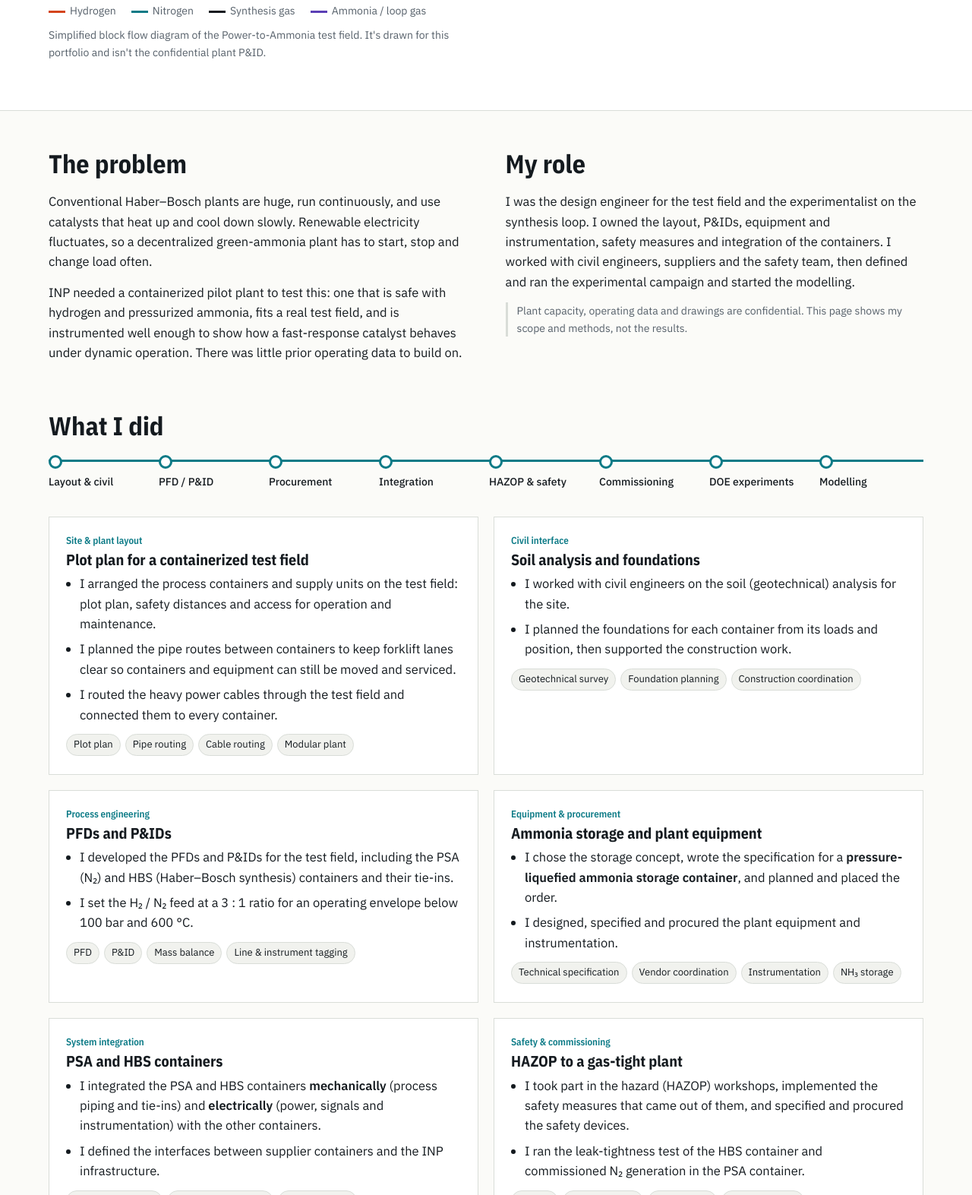
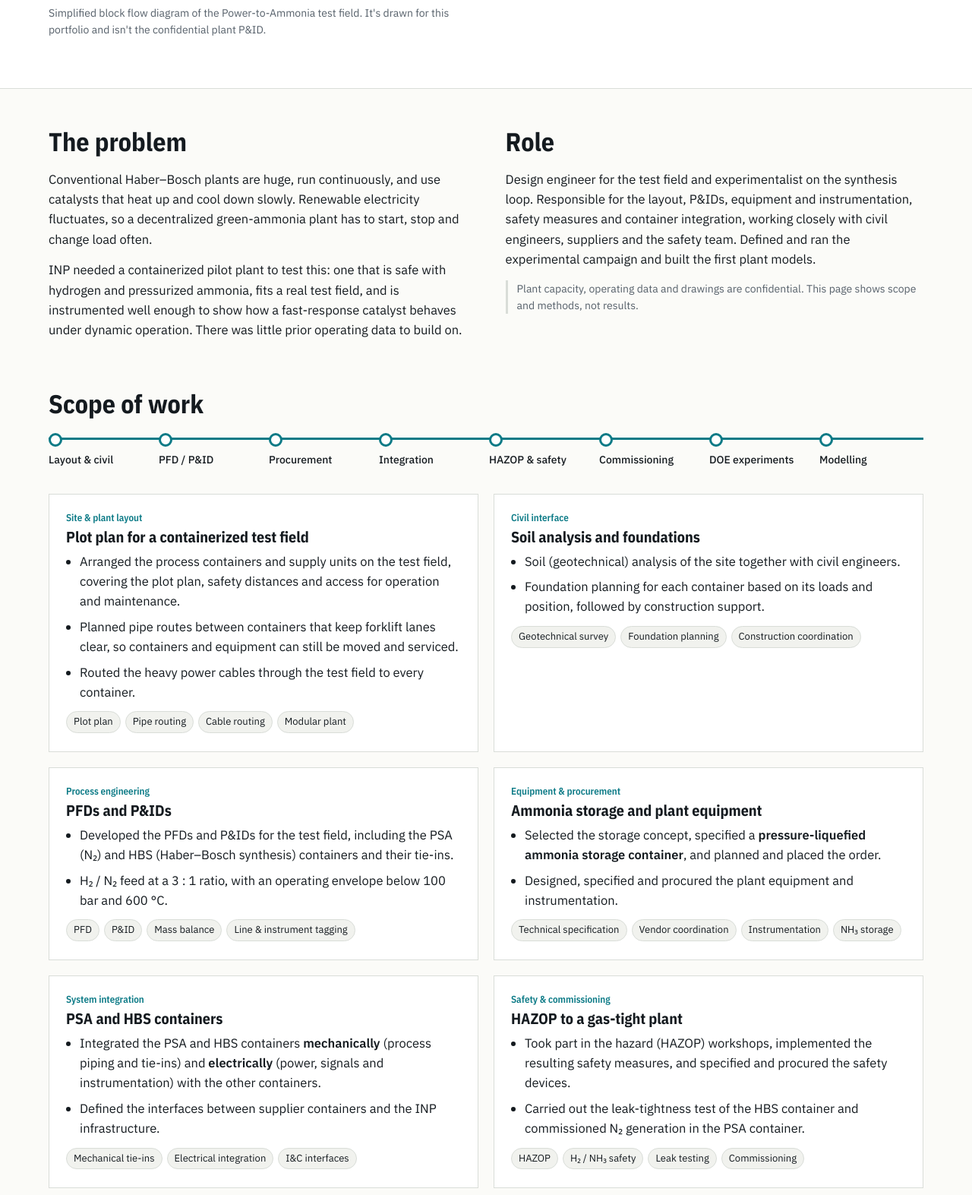
Before and after one commit to nitin14999/Nitin_Mahankali, a plain HTML site: page projects/power-to-ammonia.html in a window 1280 px wide. Shown: the part 1227-2800 px from the top of the page at 76% size. Drawn offline with nearby package versions, Linux system fonts and the light colour scheme.

Commit message:
Update power-to-ammonia.html

```diff
--- a/projects/power-to-ammonia.html
+++ b/projects/power-to-ammonia.html
@@ -8,10 +8,16 @@
 <link rel="preconnect" href="https://fonts.googleapis.com">
 <link href="https://fonts.googleapis.com/css2?family=IBM+Plex+Sans+Condensed:wght@600;700&family=IBM+Plex+Sans:wght@400;500;600&display=swap" rel="stylesheet">
 <style>
+/* VOICE: a confident engineering case study, factual, first person, no fluff.
+   IDEA: a process engineering drawing sheet: line colours, title block, tag labels.
+   PICTURE: the pilot-plant process loop drawn as a live block flow diagram with gas moving through it.
+   COLOUR and TYPE: drawing-paper white, ink, H2 vermilion, N2 teal, NH3 violet; IBM Plex Sans Condensed + Plex Sans.
+   LAYOUT: headline + key figures, then the diagram full width, then phases, decisions, story, model, skills. */
 :root{color-scheme:light dark;
 --bg:light-dark(#fbfbf8,#0f1418);--paper:light-dark(#ffffff,#151c21);--ink:light-dark(#141a1f,#e9edef);
 --mute:light-dark(#56606a,#9aa6ae);--rule:light-dark(#d9ddd8,#2a343b);
 --h2:light-dark(#d4441c,#ff7a52);--n2:light-dark(#0b7a86,#4cc6d1);--nh3:light-dark(#5b3fb5,#a993ff);--soft:light-dark(#f1f2ee,#1b2329)}
+:root[data-theme=light]{color-scheme:light}:root[data-theme=dark]{color-scheme:dark}
 *{box-sizing:border-box;min-width:0}
 body{margin:0;background:var(--bg);color:var(--ink);font:16.5px/1.6 "IBM Plex Sans",system-ui,sans-serif;overflow-x:clip}
 h1,h2,h3{font-family:"IBM Plex Sans Condensed","IBM Plex Sans",sans-serif;line-height:1.08;text-wrap:balance;margin:0}
@@ -80,7 +86,7 @@ footer{padding:30px max(5vw,16px);border-top:1px solid var(--rule);color:var(--m
 <body>
 <nav>
 <a class="logo" href="https://nitin14999.github.io/Nitin_Mahankali/">NM</a>
-<a href="#work">My work</a><a href="#decisions">Decisions</a><a href="#experiments">Experiments</a><a href="#modelling">Modelling</a>
+<a href="#work">Scope</a><a href="#decisions">Decisions</a><a href="#experiments">Experiments</a><a href="#modelling">Modelling</a>
 <a href="https://nitin14999.github.io/Nitin_Mahankali/#projects">All projects</a>
 </nav>
 
@@ -88,7 +94,7 @@ footer{padding:30px max(5vw,16px);border-top:1px solid var(--rule);color:var(--m
 <div class="wrap">
 <div class="kicker">Case study · INP Greifswald · Research Scientist · 2024 – present</div>
 <h1>Designing and integrating a containerized Power-to-Ammonia pilot plant</h1>
-<p class="lede">I took the Power-to-Ammonia test field from an empty site to a running experimental plant. I did the plot plan, foundations and pipe and cable routing, wrote the P&amp;IDs, specified and procured the ammonia storage, integrated the PSA and Haber–Bosch synthesis containers, and commissioned the plant. I'm now running dynamic synthesis experiments and building a plant-level model from them.</p>
+<p class="lede">From an empty site to a running experimental plant: plot plan, foundations, pipe and cable routing, P&amp;IDs, ammonia storage, integration of the PSA and Haber–Bosch synthesis containers, and commissioning. Dynamic synthesis experiments and plant-level modelling are now under way.</p>
 <div class="figs">
 <div><b>&lt;100 bar</b><span>synthesis pressure range</span></div>
 <div><b>&lt;600 °C</b><span>reactor temperature range</span></div>
@@ -101,21 +107,26 @@ footer{padding:30px max(5vw,16px);border-top:1px solid var(--rule);color:var(--m
 <section class="band paper" aria-label="Process overview">
 <div class="wrap">
 <div class="scroll"><div class="diagram">
-<svg viewBox="0 0 960 420" role="img" aria-label="Block flow diagram of the Power-to-Ammonia test field">
+<svg viewBox="0 0 960 420" role="img" aria-label="Block flow diagram: H2 supply and PSA nitrogen mix at 3 to 1, are compressed, react in the HBS container with two reactors and an internal heat exchanger, ammonia is separated into pressure-liquefied storage, unreacted gas is recycled">
+<defs><marker id="ah" viewBox="0 0 10 10" refX="8" refY="5" markerWidth="7" markerHeight="7" orient="auto"><path d="M0 0L10 5L0 10z" fill="currentColor"/></marker></defs>
 <g font-family="IBM Plex Sans, sans-serif" font-size="14" fill="var(--ink)">
+<!-- recycle -->
 <path class="flow" d="M840 150V40H340V105" fill="none" stroke="var(--nh3)" stroke-width="3" opacity=".6"/>
 <text x="590" y="30" text-anchor="middle" fill="var(--mute)" font-size="13">Recycle of unreacted H₂ / N₂</text>
+<!-- H2 -->
 <rect x="90" y="65" width="160" height="80" rx="4" fill="var(--soft)" stroke="var(--ink)" stroke-width="1.5"/>
 <text x="170" y="100" text-anchor="middle" font-weight="600">H₂ supply</text>
 <text x="170" y="120" text-anchor="middle" fill="var(--mute)" font-size="13">from electrolysis</text>
 <path class="flow" d="M250 105H340V190" fill="none" stroke="var(--h2)" stroke-width="3.5"/>
 <circle cx="340" cy="105" r="5" fill="var(--ink)"/>
+<!-- Air / PSA -->
 <path class="flow" d="M28 300H90" fill="none" stroke="var(--mute)" stroke-width="3"/>
 <text x="30" y="288" fill="var(--mute)" font-size="13">Air</text>
 <rect x="90" y="255" width="160" height="90" rx="4" fill="var(--paper)" stroke="var(--n2)" stroke-width="2.5"/>
 <text x="170" y="292" text-anchor="middle" font-weight="600">PSA container</text>
 <text x="170" y="312" text-anchor="middle" fill="var(--mute)" font-size="13">N₂ generation</text>
 <path class="flow" d="M250 300H340V220" fill="none" stroke="var(--n2)" stroke-width="3.5"/>
+<!-- mixer / compressor -->
 <circle cx="340" cy="205" r="15" fill="var(--paper)" stroke="var(--ink)" stroke-width="2"/>
 <text x="340" y="250" text-anchor="middle" font-size="13" fill="var(--mute)">3 : 1</text>
 <path class="flow" d="M355 205H400" fill="none" stroke="var(--ink)" stroke-width="3.5"/>
@@ -123,6 +134,7 @@ footer{padding:30px max(5vw,16px);border-top:1px solid var(--rule);color:var(--m
 <path d="M404 196L432 199M404 214L432 211" stroke="var(--ink)" stroke-width="1.5"/>
 <text x="418" y="250" text-anchor="middle" font-size="13" fill="var(--mute)">compression</text>
 <path class="flow" d="M436 205H492" fill="none" stroke="var(--ink)" stroke-width="3.5"/>
+<!-- HBS -->
 <rect x="492" y="95" width="256" height="220" rx="4" fill="var(--paper)" stroke="var(--nh3)" stroke-width="2.5"/>
 <text x="620" y="122" text-anchor="middle" font-weight="600">HBS container</text>
 <rect x="516" y="140" width="48" height="140" rx="20" fill="var(--soft)" stroke="var(--ink)" stroke-width="1.5"/>
@@ -133,10 +145,12 @@ footer{padding:30px max(5vw,16px);border-top:1px solid var(--rule);color:var(--m
 <polyline points="672,205 680,190 690,220 700,190 710,220 720,205" fill="none" stroke="var(--h2)" stroke-width="2"/>
 <text x="696" y="300" text-anchor="middle" font-size="12" fill="var(--mute)">internal HX</text>
 <path class="flow" d="M720 205H780" fill="none" stroke="var(--nh3)" stroke-width="3.5"/>
+<!-- separator -->
 <rect x="780" y="150" width="120" height="100" rx="4" fill="var(--paper)" stroke="var(--ink)" stroke-width="1.5"/>
 <text x="840" y="195" text-anchor="middle" font-weight="600">Condenser /</text>
 <text x="840" y="214" text-anchor="middle" font-weight="600">separator</text>
 <path class="flow" d="M840 250V310" fill="none" stroke="var(--nh3)" stroke-width="3.5"/>
+<!-- storage -->
 <rect x="760" y="310" width="170" height="80" rx="4" fill="var(--soft)" stroke="var(--nh3)" stroke-width="2.5"/>
 <text x="845" y="345" text-anchor="middle" font-weight="600">NH₃ storage container</text>
 <text x="845" y="365" text-anchor="middle" fill="var(--mute)" font-size="13">pressure-liquefied</text>
@@ -156,49 +170,49 @@ footer{padding:30px max(5vw,16px);border-top:1px solid var(--rule);color:var(--m
 <p>INP needed a containerized pilot plant to test this: one that is safe with hydrogen and pressurized ammonia, fits a real test field, and is instrumented well enough to show how a fast-response catalyst behaves under dynamic operation. There was little prior operating data to build on.</p>
 </div>
 <div>
-<h2>My role</h2>
-<p>I was the design engineer for the test field and the experimentalist on the synthesis loop. I owned the layout, P&amp;IDs, equipment and instrumentation, safety measures and integration of the containers. I worked with civil engineers, suppliers and the safety team, then defined and ran the experimental campaign and started the modelling.</p>
-<p class="note">Plant capacity, operating data and drawings are confidential. This page shows my scope and methods, not the results.</p>
+<h2>Role</h2>
+<p>Design engineer for the test field and experimentalist on the synthesis loop. Responsible for the layout, P&amp;IDs, equipment and instrumentation, safety measures and container integration, working closely with civil engineers, suppliers and the safety team. Defined and ran the experimental campaign and built the first plant models.</p>
+<p class="note">Plant capacity, operating data and drawings are confidential. This page shows scope and methods, not results.</p>
 </div>
 </div>
 </section>
 
 <section class="band reveal" id="work" style="padding-top:0">
 <div class="wrap">
-<h2>What I did</h2>
+<h2>Scope of work</h2>
 <div class="timeline" id="tl">
 <div>Layout &amp; civil</div><div>PFD / P&amp;ID</div><div>Procurement</div><div>Integration</div><div>HAZOP &amp; safety</div><div>Commissioning</div><div>DOE experiments</div><div>Modelling</div>
 </div>
 <div class="phases" style="margin-top:34px">
 <div class="phase reveal"><div class="tag">Site &amp; plant layout</div><h3>Plot plan for a containerized test field</h3>
-<ul><li>I arranged the process containers and supply units on the test field: plot plan, safety distances and access for operation and maintenance.</li>
-<li>I planned the pipe routes between containers to keep forklift lanes clear so containers and equipment can still be moved and serviced.</li>
-<li>I routed the heavy power cables through the test field and connected them to every container.</li></ul>
+<ul><li>Arranged the process containers and supply units on the test field, covering the plot plan, safety distances and access for operation and maintenance.</li>
+<li>Planned pipe routes between containers that keep forklift lanes clear, so containers and equipment can still be moved and serviced.</li>
+<li>Routed the heavy power cables through the test field to every container.</li></ul>
 <div class="kw"><span>Plot plan</span><span>Pipe routing</span><span>Cable routing</span><span>Modular plant</span></div></div>
 
 <div class="phase reveal"><div class="tag">Civil interface</div><h3>Soil analysis and foundations</h3>
-<ul><li>I worked with civil engineers on the soil (geotechnical) analysis for the site.</li>
-<li>I planned the foundations for each container from its loads and position, then supported the construction work.</li></ul>
+<ul><li>Soil (geotechnical) analysis of the site together with civil engineers.</li>
+<li>Foundation planning for each container based on its loads and position, followed by construction support.</li></ul>
 <div class="kw"><span>Geotechnical survey</span><span>Foundation planning</span><span>Construction coordination</span></div></div>
 
 <div class="phase reveal"><div class="tag">Process engineering</div><h3>PFDs and P&amp;IDs</h3>
-<ul><li>I developed the PFDs and P&amp;IDs for the test field, including the PSA (N₂) and HBS (Haber–Bosch synthesis) containers and their tie-ins.</li>
-<li>I set the H₂ / N₂ feed at a 3 : 1 ratio for an operating envelope below 100 bar and 600 °C.</li></ul>
+<ul><li>Developed the PFDs and P&amp;IDs for the test field, including the PSA (N₂) and HBS (Haber–Bosch synthesis) containers and their tie-ins.</li>
+<li>H₂ / N₂ feed at a 3 : 1 ratio, with an operating envelope below 100 bar and 600 °C.</li></ul>
 <div class="kw"><span>PFD</span><span>P&amp;ID</span><span>Mass balance</span><span>Line &amp; instrument tagging</span></div></div>
 
 <div class="phase reveal"><div class="tag">Equipment &amp; procurement</div><h3>Ammonia storage and plant equipment</h3>
-<ul><li>I chose the storage concept, wrote the specification for a <strong>pressure-liquefied ammonia storage container</strong>, and planned and placed the order.</li>
-<li>I designed, specified and procured the plant equipment and instrumentation.</li></ul>
+<ul><li>Selected the storage concept, specified a <strong>pressure-liquefied ammonia storage container</strong>, and planned and placed the order.</li>
+<li>Designed, specified and procured the plant equipment and instrumentation.</li></ul>
 <div class="kw"><span>Technical specification</span><span>Vendor coordination</span><span>Instrumentation</span><span>NH₃ storage</span></div></div>
 
 <div class="phase reveal"><div class="tag">System integration</div><h3>PSA and HBS containers</h3>
-<ul><li>I integrated the PSA and HBS containers <strong>mechanically</strong> (process piping and tie-ins) and <strong>electrically</strong> (power, signals and instrumentation) with the other containers.</li>
-<li>I defined the interfaces between supplier containers and the INP infrastructure.</li></ul>
+<ul><li>Integrated the PSA and HBS containers <strong>mechanically</strong> (process piping and tie-ins) and <strong>electrically</strong> (power, signals and instrumentation) with the other containers.</li>
+<li>Defined the interfaces between supplier containers and the INP infrastructure.</li></ul>
 <div class="kw"><span>Mechanical tie-ins</span><span>Electrical integration</span><span>I&amp;C interfaces</span></div></div>
 
 <div class="phase reveal"><div class="tag">Safety &amp; commissioning</div><h3>HAZOP to a gas-tight plant</h3>
-<ul><li>I took part in the hazard (HAZOP) workshops, implemented the safety measures that came out of them, and specified and procured the safety devices.</li>
-<li>I ran the leak-tightness test of the HBS container and commissioned N₂ generation in the PSA container.</li></ul>
+<ul><li>Took part in the hazard (HAZOP) workshops, implemented the resulting safety measures, and specified and procured the safety devices.</li>
+<li>Carried out the leak-tightness test of the HBS container and commissioned N₂ generation in the PSA container.</li></ul>
 <div class="kw"><span>HAZOP</span><span>H₂ / NH₃ safety</span><span>Leak testing</span><span>Commissioning</span></div></div>
 </div>
 </div>
@@ -218,7 +232,7 @@ footer{padding:30px max(5vw,16px);border-top:1px solid var(--rule);color:var(--m
 <section class="band reveal" id="experiments">
 <div class="wrap">
 <h2>Dynamic Haber–Bosch experiments</h2>
-<p>The catalyst heats up and cools down much faster than conventional ammonia-synthesis catalysts, which is what makes flexible operation possible. I designed the campaign to measure that dynamic behaviour.</p>
+<p>The catalyst heats up and cools down much faster than conventional ammonia-synthesis catalysts, which is what makes flexible operation possible. The experimental campaign is designed to measure exactly this dynamic behaviour.</p>
 <div class="doe" style="margin-top:22px">
 <div class="col">
 <div>Pressure<small>below 100 bar</small></div>
@@ -234,7 +248,7 @@ footer{padding:30px max(5vw,16px);border-top:1px solid var(--rule);color:var(--m
 <div>Energy consumption<small>for the energy balance and model</small></div>
 </div>
 </div>
-<p class="cap">The left column shows the factors I varied (DOE inputs). The right column shows the responses I measured.</p>
+<p class="cap">Left: factors varied (DOE inputs). Right: responses measured.</p>
 </div>
 </section>
 
@@ -242,10 +256,10 @@ footer{padding:30px max(5vw,16px);border-top:1px solid var(--rule);color:var(--m
 <div class="wrap">
 <h2>The hardest part: very little data to start from</h2>
 <div class="story">
-<div><b>Challenge</b>There was almost no operating data for this reactor and catalyst under dynamic conditions. At first we could only watch how the temperatures developed.</div>
+<div><b>Challenge</b>There was almost no operating data for this reactor and catalyst under dynamic conditions. Initially, only the temperature development could be observed.</div>
 <div><b>Diagnosis</b>Unstructured testing would have taken too long and given data that couldn't be compared or used for a model.</div>
-<div><b>Action</b>I defined operating windows from the reactor and catalyst limits, used DOE to cut the number of runs, and added start-up and shutdown tests. I made sure the plant was gas-tight and N₂ was available first.</div>
-<div><b>Result</b>I now have a structured dataset for each operating point covering conversion, temperature profiles and energy. It feeds directly into the plant model.</div>
+<div><b>Action</b>Operating windows defined from the reactor and catalyst limits, DOE used to cut the number of runs, and start-up and shutdown tests added. Gas-tightness and N₂ supply were secured first.</div>
+<div><b>Result</b>A structured dataset for every operating point, covering conversion, temperature profiles and energy, which feeds directly into the plant model.</div>
 </div>
 </div>
 </section>
@@ -253,7 +267,7 @@ footer{padding:30px max(5vw,16px);border-top:1px solid var(--rule);color:var(--m
 <section class="band reveal" id="modelling">
 <div class="wrap">
 <h2>From equipment models to a plant model</h2>
-<p>I model each piece of equipment separately (mass and energy balances, plus dynamic behaviour where it matters), then connect the models into one plant-level model. My own pilot-plant measurements validate it.</p>
+<p>Each piece of equipment is modelled separately (mass and energy balances, plus dynamic behaviour where it matters). The equipment models are then connected into one plant-level model, validated against measurements from the pilot plant.</p>
 <div class="model" style="margin-top:20px">
 <div class="eq"><div>PSA (N₂)</div><div>Compressor</div><div>Synthesis reactor</div><div>Heat exchanger</div><div>Separator</div><div>NH₃ storage</div></div>
 <div class="arrow" aria-hidden="true">↓</div>
```
